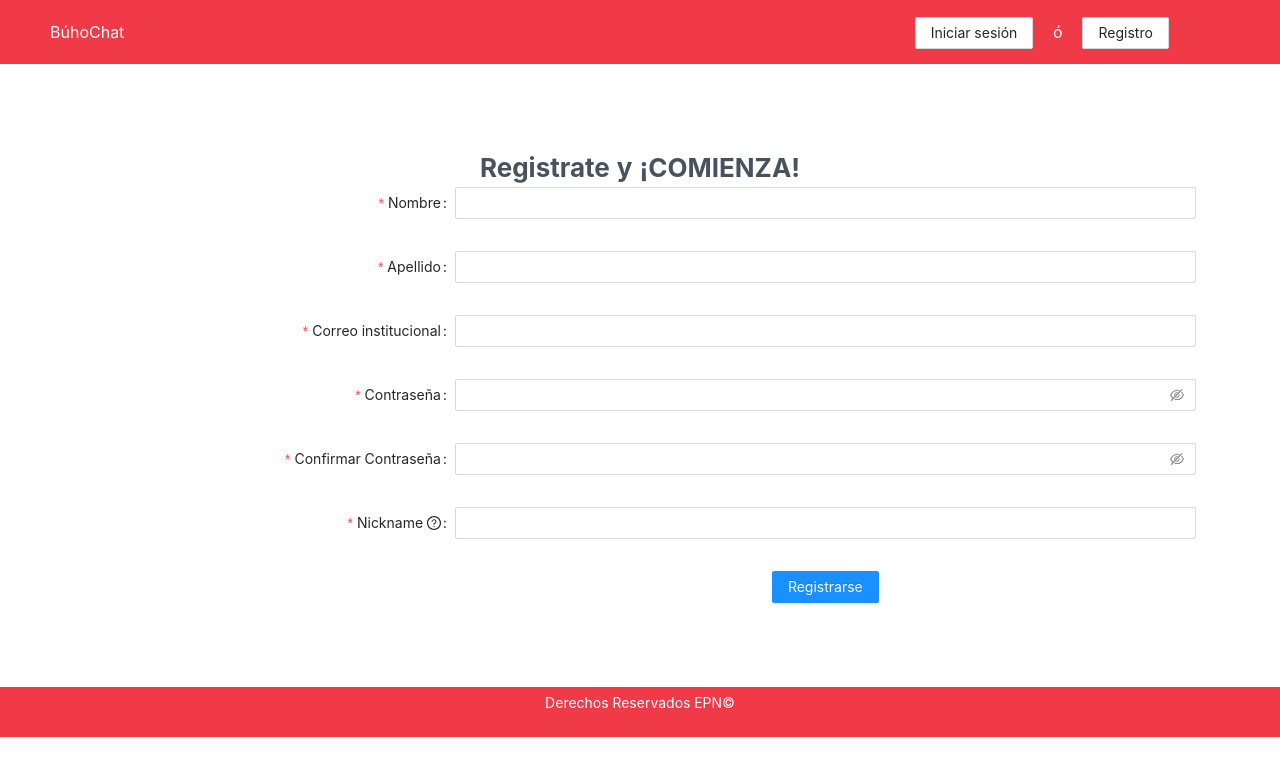
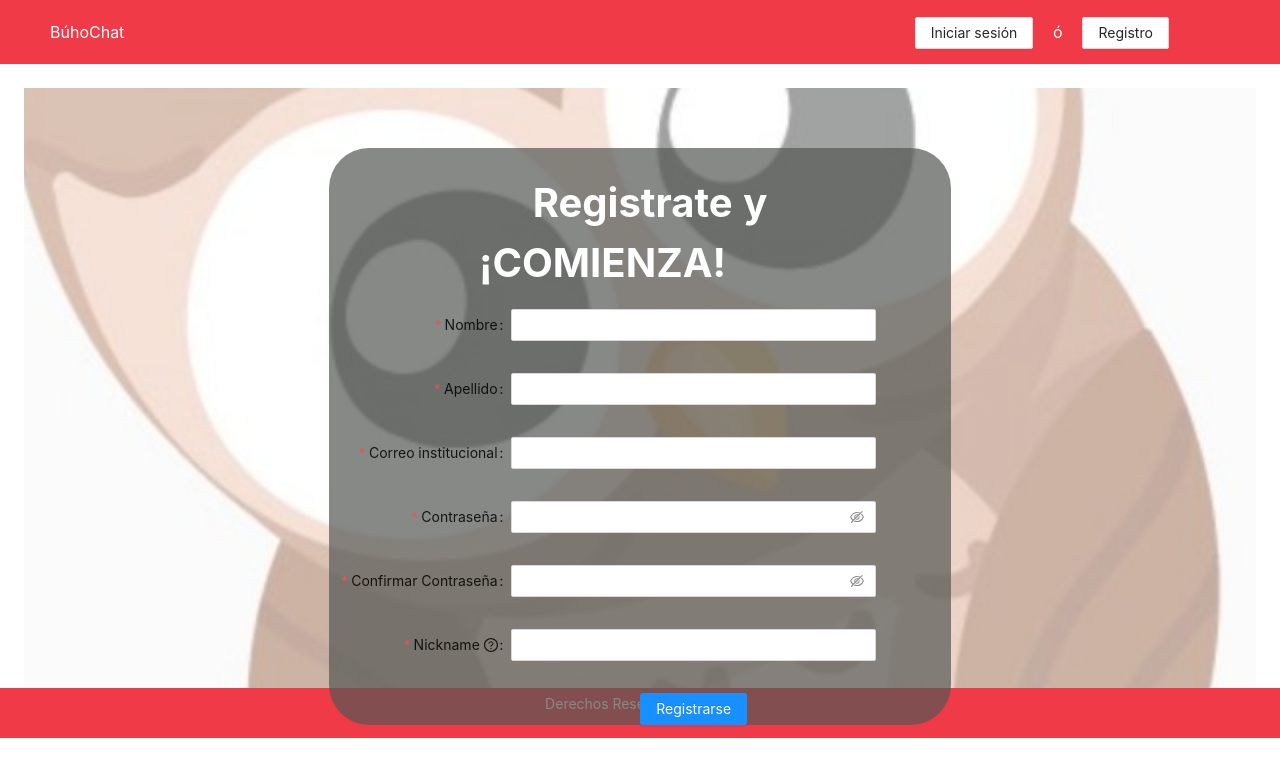
Before and after one commit to WeendyPalomo/BuhoChat, a React (Create React App) app in the folder buhochat-app/: page /register in a window 1280 px wide. Shown: the top 776 px of the page. Built offline with nearby package versions, Linux system fonts and the light colour scheme; no server answers.

Commit message:
estilo register

```diff
--- a/buhochat-app/src/components/RegistrationForm.js
+++ b/buhochat-app/src/components/RegistrationForm.js
@@ -1,5 +1,4 @@
 import React, { useEffect, useState } from "react";
-import "../styles/register.css";
 import "antd/dist/antd.css";
 import { useAuth } from "../lib/auth";
 import { useHistory } from "react-router-dom";
--- a/buhochat-app/src/pages/RegisterPage.js
+++ b/buhochat-app/src/pages/RegisterPage.js
@@ -10,10 +10,10 @@ const RegisterPage = () => {
   return (
     <>
       <Layout>
-        <Content className="content">
-          <div className="form">
+        <Content className="register-content">
+          <div className="register-form">
             <p>
-              <strong>Registrate y ¡COMIENZA!</strong>{" "}
+              <strong className="register-title">Registrate y ¡COMIENZA!</strong>{" "}
             </p>
             <RegistrationForm />
           </div>
--- a/buhochat-app/src/styles/register.css
+++ b/buhochat-app/src/styles/register.css
@@ -1,16 +1,4 @@
-/*
-  Header
-header.ant-layout-header{
-    background-color: #F03A47;
-    color: white;
-}
-
-.header p{
-    font-size: 25px;
-}
-
-/*  Content
-.content{
+.register-content{
     background-color: #F6F6F6;
     height: 600px;
     background: url("../images/buho.jpeg") no-repeat center center fixed;
@@ -21,13 +9,7 @@ header.ant-layout-header{
 
 }
 
-p strong{
-    margin-left: 95px;
-    color: white;
-    font-size: 40px;
-}
-
-.form{
+.register-form{
     position: relative;
     padding-right: 75px;
     margin: 0px 245px;
@@ -36,6 +18,12 @@ p strong{
     padding-top: 25px;
 }
 
+.register-title{
+    margin-left: 95px;
+    color: white;
+    font-size: 40px;
+}
+/*
 .ant-btn {
     background-color: grey;
     font-size: 25px;
@@ -45,16 +33,6 @@ p strong{
 .ant-btn-primary {
     background: black;
 }
-/*  Footer
-footer.ant-layout-footer{
-    background-color: #F03A47;
-    height: 50px;
-    color: white;
-    padding: 0px;
-    }
 
-.footer p{
-    text-align-last: center;
-    padding: 15px 0px;
-}
+
 */
```
Also changed, not shown: buhochat-app/src/components/ScreenRegister.js (+6 -7 lines).
